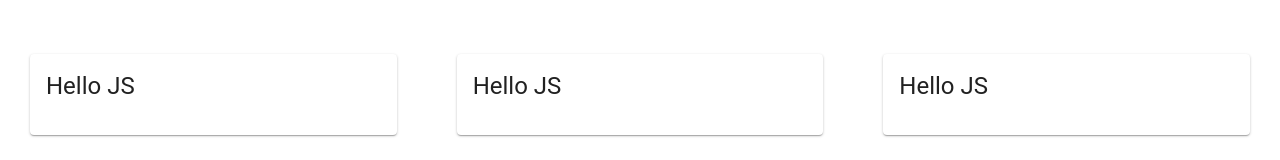
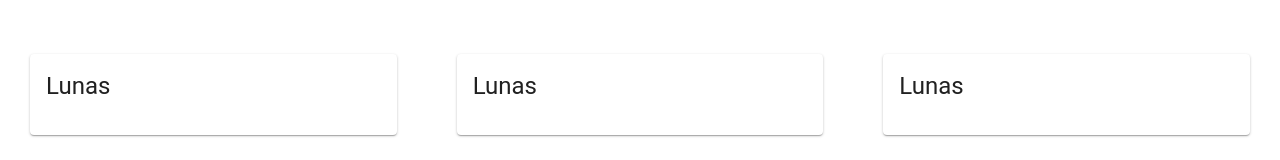
Before and after one commit to sameehkhan/WeatherApp, a React app: page / in a window 1280 px wide. Shown: the part 376-536 px from the top of the page. Built offline with nearby package versions, Linux system fonts and the light colour scheme.

Commit message:
Create Card Component class

```diff
--- a/src/Components/CardComponent.js
+++ b/src/Components/CardComponent.js
@@ -2,6 +2,10 @@ import React from "react";
 import Card from "../../node_modules/@material-ui/core/Card";
 import Typography from "../../node_modules/@material-ui/core/Typography";
 import CardContent from "../../node_modules/@material-ui/core/CardContent";
+
+class CardComponent extends React.Component {
+
+  render() {
 
     const styles = {
       card: {
@@ -22,16 +26,18 @@ const styles = {
       }
     };
 
-const CardComponent = () => (
+    return (
     <div style={styles.card}>
       <Card>
         <CardContent>
           <Typography gutterBottom variant="headline" component="h2">
-          Hello JS
+            Lunas
         </Typography>
         </CardContent>
       </Card>
     </div>
-);
+    )
+  }
+};
 
 export default CardComponent;
--- a/src/Components/TextInput.js
+++ b/src/Components/TextInput.js
@@ -1,5 +1,7 @@
 import React from "react";
 import TextField from "../../node_modules/@material-ui/core/TextField";
+
+
 
 const TextInput = () => {
   return (
```
Also changed, not shown: src/index.css (+4 -6 lines). Lines whose indentation alone changed are shown as unchanged.
